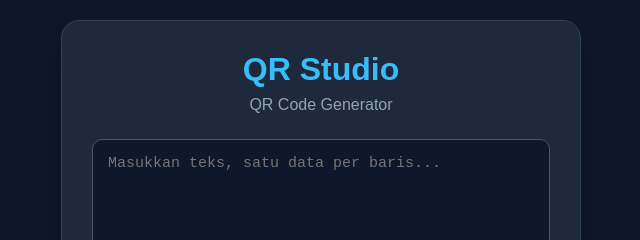
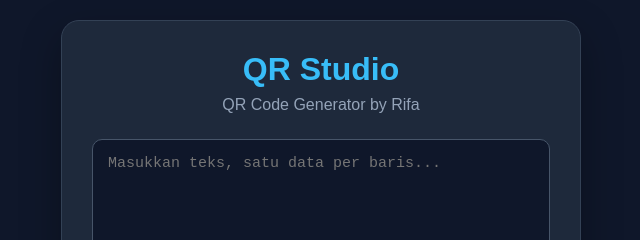
Before and after one commit to rifaardian123/qrgeneratorrifa, a plain HTML site: page index.html in a window 1280 px wide. Shown: the top 240 px of the page, 319-959 px from the left. Drawn offline with Linux system fonts and the light colour scheme.

Commit message:
Update index.html

```diff
--- a/index.html
+++ b/index.html
@@ -11,7 +11,7 @@
 
     <div class="container">
         <h1>QR Studio</h1>
-        <p>QR Code Generator</p>
+        <p>QR Code Generator by Rifa</p>
 
         <textarea id="qrInput"
             placeholder="Masukkan teks, satu data per baris..."></textarea>
```
